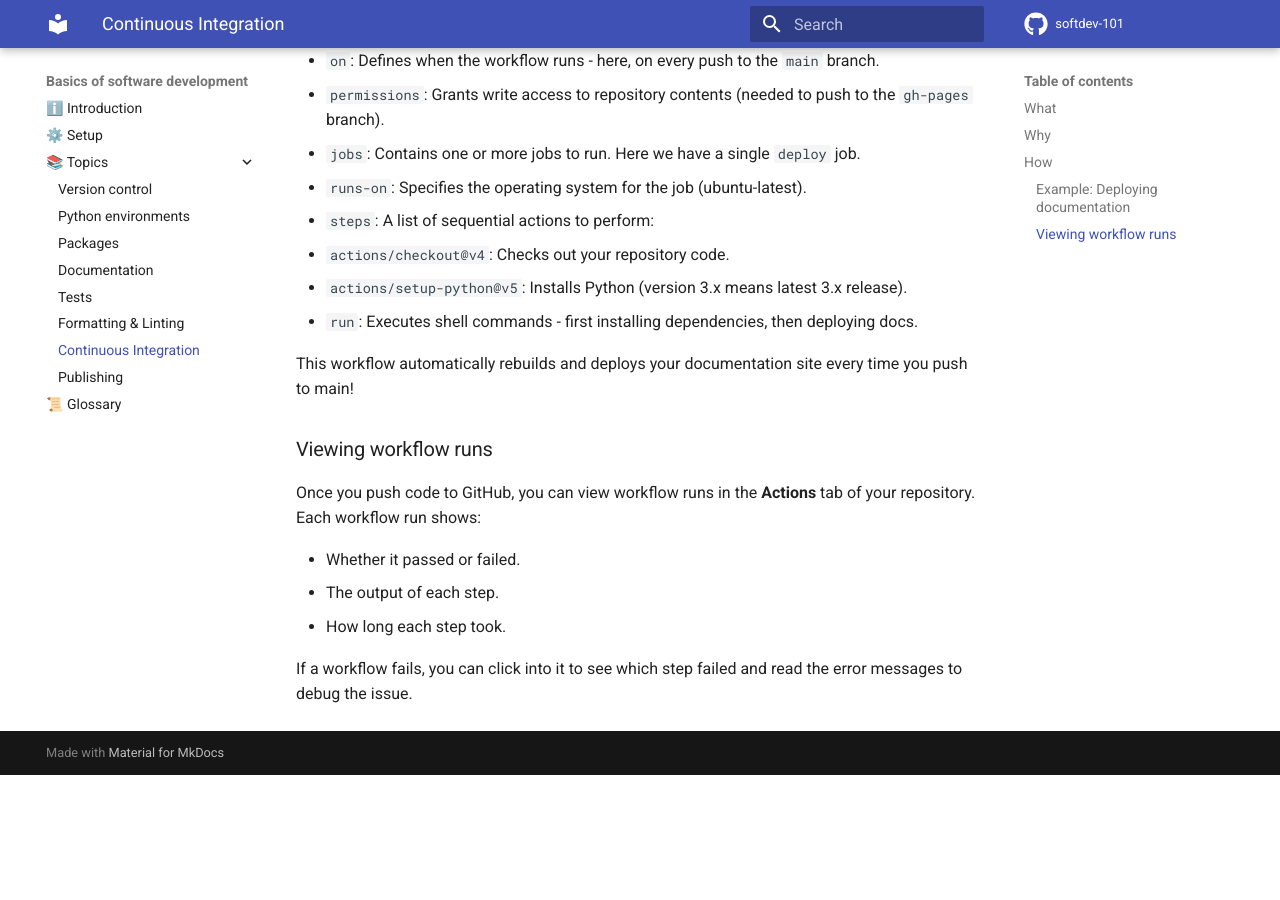
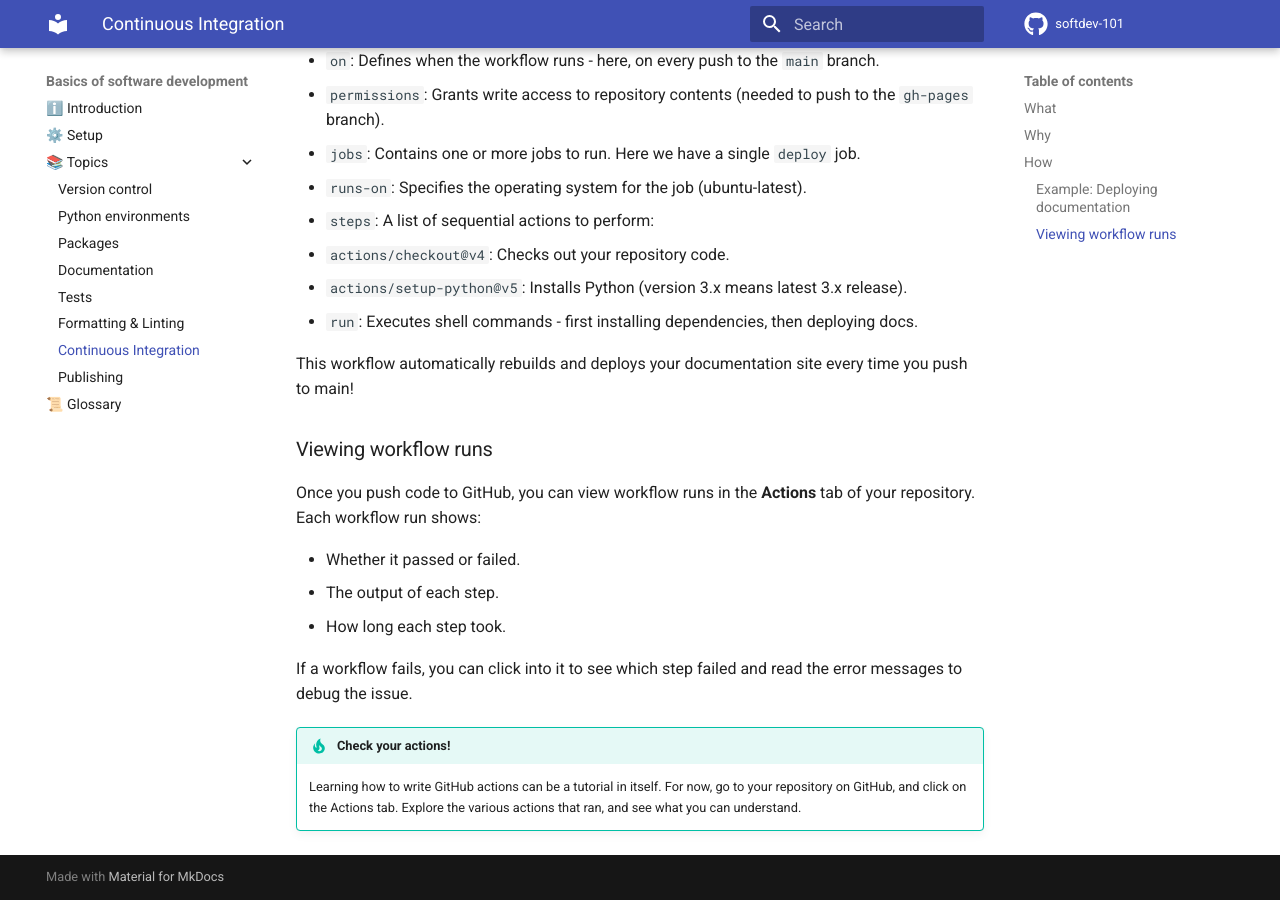
Before and after one commit to mbercx/softdev-101, an MkDocs documentation site: the page built from docs/ci.md, in a window 1280 px wide and 900 px high, scrolled down 1400 px. Built offline with MkDocs 1.6.1 and Material for MkDocs 9.7.7, drawn with Linux system fonts in a browser that asks for light colours; comment, search, counter and statistics services are not loaded; before the commit the page ends 2175 px from its top, so only the background shows below that; some of the changed text lies outside the part shown.

Commit message:
📚 CI: give a little task at the end

```diff
--- a/docs/ci.md
+++ b/docs/ci.md
@@ -17,7 +17,7 @@ The added benefit is that this is _much_ less error prone: e.g. your documentati
     You're maintaining a Python package, and someone wants to make a change to your code.
     Without CI, you'll have to test their changes locally: did they install/run the `pre-commit`?
     Are the tests passing for the Python versions you support?
-    Ain't nobody got time for that!
+    Let's be real: ain't nobody got time for that!
 
 ## How
 
@@ -77,3 +77,9 @@ Each workflow run shows:
 - How long each step took.
 
 If a workflow fails, you can click into it to see which step failed and read the error messages to debug the issue.
+
+!!! tip "Check your actions!"
+
+    Learning how to write GitHub actions can be a tutorial in itself.
+    For now, go to your repository on GitHub, and click on the Actions tab.
+    Explore the various actions that ran, and see what you can understand.
```
